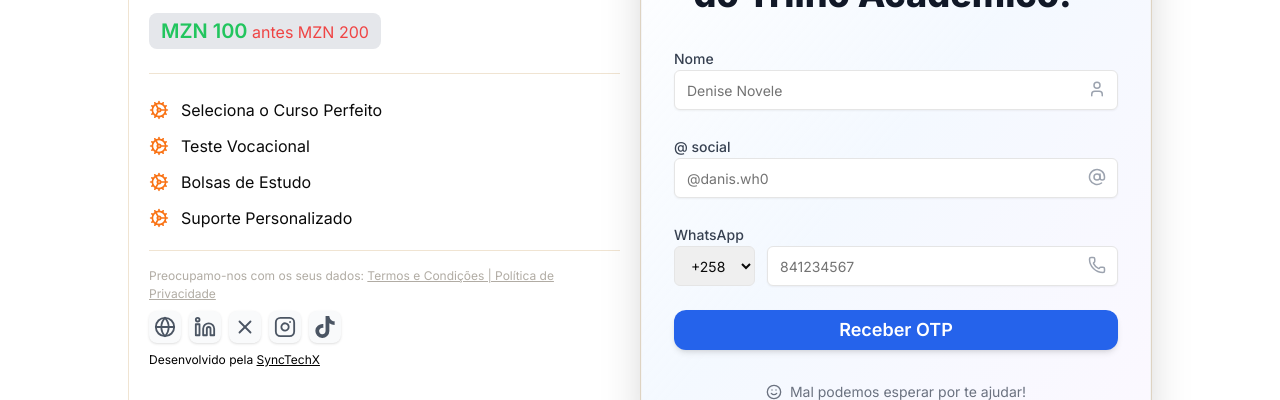
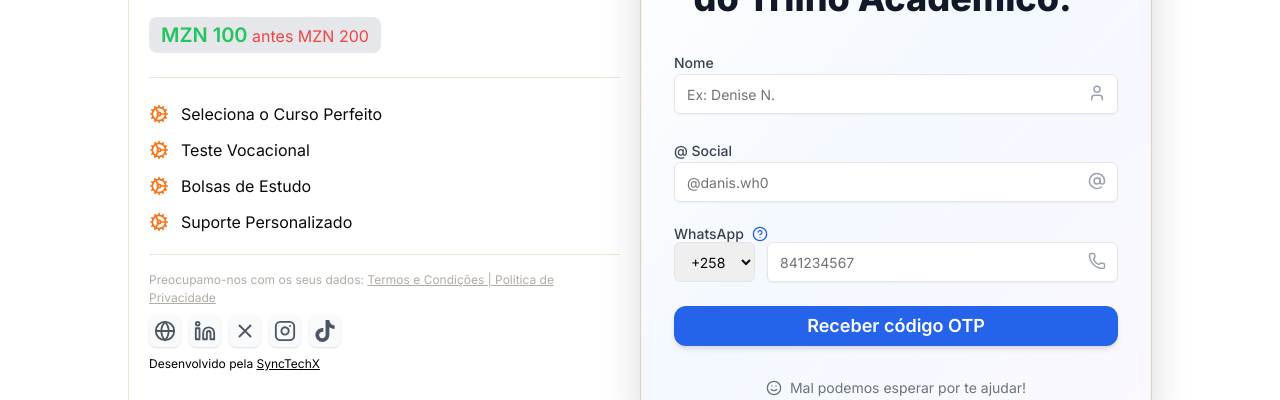
Before and after one commit to NiltonNovele/trilho-academico-waitinglist, a Next.js app: page / in a window 1280 px wide. Shown: the part 312-712 px from the top of the page. Built offline with nearby package versions, Linux system fonts and the light colour scheme.

Commit message:
final commit 2

```diff
--- a/components/EmailForm.tsx
+++ b/components/EmailForm.tsx
@@ -4,10 +4,22 @@ import toast from "react-hot-toast";
 import { Button } from "@/components/ui/button";
 import { Input } from "@/components/ui/input";
 import { Label } from "@/components/ui/label";
-import { LoaderCircle, User, Smile, Phone, AtSign, Hourglass, Lightbulb, Gift } from "lucide-react";
-import { motion } from "framer-motion";
+import {
+  LoaderCircle,
+  User,
+  Smile,
+  Phone,
+  AtSign,
+  Hourglass,
+  Lightbulb,
+  Gift,
+  HelpCircle,
+  X,
+} from "lucide-react";
+import { motion, AnimatePresence } from "framer-motion";
 
 const BACKEND_URL = "https://trilho-academico-waitinglist-backend.onrender.com";
+// const BACKEND_URL = "http://localhost:5000";
 
 interface EmailFormProps {
   title: string;
@@ -33,6 +45,8 @@ const EmailForm = ({ title, endDate }: EmailFormProps) => {
   const [isPending, startTransition] = useTransition();
   const [isLoading, setIsLoading] = useState(false);
   const [step, setStep] = useState<"phone" | "otp" | "challenge">("phone");
+  const [showInfo, setShowInfo] = useState(false);
+
   const [formData, setFormData] = useState({
     name: "",
     social: "",
@@ -42,9 +56,11 @@ const EmailForm = ({ title, endDate }: EmailFormProps) => {
     otp: "",
   });
 
-  const handleChange = (e: React.ChangeEvent<HTMLInputElement | HTMLTextAreaElement | HTMLSelectElement>) => {
+  const handleChange = (
+    e: React.ChangeEvent<HTMLInputElement | HTMLTextAreaElement | HTMLSelectElement>
+  ) => {
     const { name, value } = e.target;
-    setFormData(prev => ({ ...prev, [name]: value }));
+    setFormData((prev) => ({ ...prev, [name]: value }));
   };
 
   const getDaysLeft = () => {
@@ -53,11 +69,12 @@ const EmailForm = ({ title, endDate }: EmailFormProps) => {
     return Math.max(0, Math.ceil(diff / (1000 * 60 * 60 * 24)));
   };
 
+  // === STEP 1: SEND OTP ===
   const sendOtp = async (e: React.FormEvent) => {
     e.preventDefault();
     const { name, whatsapp, countryCode } = formData;
     if (!name || !whatsapp) {
-      toast.error("Por favor, preencha todos os campos!");
+      toast.error("Por favor, preenche todos os campos!");
       return;
     }
 
@@ -73,7 +90,7 @@ const EmailForm = ({ title, endDate }: EmailFormProps) => {
       const data = await res.json();
 
       if (res.ok) {
-        toast.success("✅ OTP enviado para o WhatsApp!");
+        toast.success("✅ Código OTP enviado para o teu WhatsApp!");
         setStep("otp");
       } else {
         toast.error(data.error || "Algo correu mal 😢");
@@ -86,11 +103,12 @@ const EmailForm = ({ title, endDate }: EmailFormProps) => {
     }
   };
 
+  // === STEP 2: VERIFY OTP ===
   const verifyOtp = async (e: React.FormEvent) => {
     e.preventDefault();
-    const { countryCode, whatsapp, otp } = formData;
+    const { name, social, countryCode, whatsapp, otp } = formData;
     if (!otp) {
-      toast.error("Insira o código OTP!");
+      toast.error("Insere o código OTP!");
       return;
     }
 
@@ -107,7 +125,7 @@ const EmailForm = ({ title, endDate }: EmailFormProps) => {
 
       if (res.ok) {
         toast.success("✅ Código verificado com sucesso!");
-        setStep("challenge"); // show challenge textbox now
+        setStep("challenge");
       } else {
         toast.error(data.error || "Código inválido");
       }
@@ -119,11 +137,12 @@ const EmailForm = ({ title, endDate }: EmailFormProps) => {
     }
   };
 
+  // === STEP 3: SEND CHALLENGE + OFFER ===
   const sendChallenge = async (e: React.FormEvent) => {
     e.preventDefault();
-    const { name, whatsapp, countryCode, challenge } = formData;
+    const { name, whatsapp, countryCode, challenge, social } = formData;
     if (!challenge) {
-      toast.error("Por favor, escreve o desafio!");
+      toast.error("Por favor, escreve o teu desafio!");
       return;
     }
 
@@ -134,12 +153,15 @@ const EmailForm = ({ title, endDate }: EmailFormProps) => {
       const res = await fetch(`${BACKEND_URL}/otp/send-offer`, {
         method: "POST",
         headers: { "Content-Type": "application/json" },
-        body: JSON.stringify({ phone: fullNumber, name }),
+        body: JSON.stringify({ phone: fullNumber, name, social }),
       });
       const data = await res.json();
 
       if (res.ok) {
-        toast.success("✅ Mensagem de oferta enviada com sucesso!");
+        toast.success("✅ Oferta enviada via WhatsApp!");
+        toast(
+          `👀 Fica atento! Vamos mencionar-te em ${social || "@teu_perfil"} quando o Trilho Académico for lançado!`
+        );
         setFormData({
           name: "",
           social: "",
@@ -179,72 +201,209 @@ const EmailForm = ({ title, endDate }: EmailFormProps) => {
         {title} <Gift className="text-yellow-400" size={28} />
       </h1>
 
+      {/* === STEP 1: TELEFONE === */}
       {step === "phone" && (
         <form onSubmit={sendOtp} className="space-y-6">
           <div>
-            <Label htmlFor="name" className="font-medium text-gray-700">Nome</Label>
+            <Label htmlFor="name" className="font-medium text-gray-700">
+              Nome
+            </Label>
             <div className="relative">
-              <Input type="text" name="name" value={formData.name} onChange={handleChange} placeholder="Denise Novele" className="pr-12 shadow-sm hover:shadow-md transition" />
-              <User className="absolute right-3 top-2.5 text-gray-400" size={18}/>
+              <Input
+                type="text"
+                name="name"
+                value={formData.name}
+                onChange={handleChange}
+                placeholder="Ex: Denise N."
+                className="pr-12 shadow-sm hover:shadow-md transition"
+              />
+              <User className="absolute right-3 top-2.5 text-gray-400" size={18} />
             </div>
           </div>
 
           <div>
-            <Label htmlFor="social" className="font-medium text-gray-700">@ social</Label>
+            <Label htmlFor="social" className="font-medium text-gray-700">
+              @ Social
+            </Label>
             <div className="relative">
-              <Input type="text" name="social" value={formData.social} onChange={handleChange} placeholder="@danis.wh0" className="pr-12 shadow-sm hover:shadow-md transition" />
-              <AtSign className="absolute right-3 top-2.5 text-gray-400" size={18}/>
+              <Input
+                type="text"
+                name="social"
+                value={formData.social}
+                onChange={handleChange}
+                placeholder="@danis.wh0"
+                className="pr-12 shadow-sm hover:shadow-md transition"
+              />
+              <AtSign className="absolute right-3 top-2.5 text-gray-400" size={18} />
             </div>
           </div>
 
           <div>
-            <Label htmlFor="whatsapp" className="font-medium text-gray-700">WhatsApp</Label>
+            <Label htmlFor="whatsapp" className="font-medium text-gray-700 flex items-center gap-2">
+              WhatsApp
+              <button
+                type="button"
+                onClick={() => setShowInfo(true)}
+                className="text-blue-600 hover:text-blue-800 transition"
+              >
+                <HelpCircle size={16} />
+              </button>
+            </Label>
+
             <div className="flex gap-3 relative">
-              <select name="countryCode" value={formData.countryCode} onChange={handleChange} className="border rounded-md px-3 py-2 text-sm focus:outline-none focus:ring-2 focus:ring-blue-400">
-                {Object.keys(countryPlaceholders).map(code => (
-                  <option key={code} value={code}>+{code}</option>
+              <select
+                name="countryCode"
+                value={formData.countryCode}
+                onChange={handleChange}
+                className="border rounded-md px-3 py-2 text-sm focus:outline-none focus:ring-2 focus:ring-blue-400"
+              >
+                {Object.keys(countryPlaceholders).map((code) => (
+                  <option key={code} value={code}>
+                    +{code}
+                  </option>
                 ))}
               </select>
-              <Input type="tel" name="whatsapp" value={formData.whatsapp} onChange={handleChange} placeholder={countryPlaceholders[formData.countryCode]} className="flex-1 pr-12 shadow-sm hover:shadow-md transition" />
-              <Phone className="absolute right-3 top-2.5 text-gray-400" size={18}/>
+              <Input
+                type="tel"
+                name="whatsapp"
+                value={formData.whatsapp}
+                onChange={handleChange}
+                placeholder={countryPlaceholders[formData.countryCode]}
+                className="flex-1 pr-12 shadow-sm hover:shadow-md transition"
+              />
+              <Phone className="absolute right-3 top-2.5 text-gray-400" size={18} />
             </div>
           </div>
 
-          <Button disabled={isPending || isLoading} type="submit" className="w-full py-5 text-lg font-semibold bg-blue-600 hover:bg-blue-700 text-white rounded-xl shadow-md transition-all flex items-center justify-center gap-2">
-            {isPending || isLoading ? <LoaderCircle className="animate-spin" size={22}/> : "Receber OTP"}
+          <Button
+            disabled={isPending || isLoading}
+            type="submit"
+            className="w-full py-5 text-lg font-semibold bg-blue-600 hover:bg-blue-700 text-white rounded-xl shadow-md transition-all flex items-center justify-center gap-2"
+          >
+            {isPending || isLoading ? <LoaderCircle className="animate-spin" size={22} /> : "Receber código OTP"}
           </Button>
         </form>
       )}
 
+      {/* === STEP 2: OTP === */}
       {step === "otp" && (
         <form onSubmit={verifyOtp} className="space-y-5">
-          <Label htmlFor="otp" className="font-medium text-gray-700">Código OTP</Label>
-          <Input type="text" name="otp" value={formData.otp} onChange={handleChange} placeholder="Ex: 123456" maxLength={6} className="text-center shadow-sm hover:shadow-md transition"/>
+          <Label htmlFor="otp" className="font-medium text-gray-700">
+            Código OTP
+          </Label>
+          <Input
+            type="text"
+            name="otp"
+            value={formData.otp}
+            onChange={handleChange}
+            placeholder="Ex: 123456"
+            maxLength={6}
+            className="text-center shadow-sm hover:shadow-md transition"
+          />
           <div className="text-center text-sm text-yellow-600 font-medium">
-            Ao verificar o OTP, receberás **50% de desconto válido por 30 dias!**
+            Ao verificares o código, receberás **50% de desconto válido por 30 dias!**
           </div>
-          <Button type="submit" disabled={isPending || isLoading} className="w-full py-5 text-lg font-semibold bg-green-600 hover:bg-green-700 text-white rounded-xl shadow-md transition-all flex items-center justify-center gap-2">
-            {isPending || isLoading ? <LoaderCircle className="animate-spin" size={22}/> : "Verificar OTP"}
+          <Button
+            type="submit"
+            disabled={isPending || isLoading}
+            className="w-full py-5 text-lg font-semibold bg-green-600 hover:bg-green-700 text-white rounded-xl shadow-md transition-all flex items-center justify-center gap-2"
+          >
+            {isPending || isLoading ? <LoaderCircle className="animate-spin" size={22} /> : "Verificar código"}
           </Button>
         </form>
       )}
 
+      {/* === STEP 3: DESAFIO === */}
       {step === "challenge" && (
         <form onSubmit={sendChallenge} className="space-y-5">
-          <Label htmlFor="challenge" className="font-medium text-gray-700">Conta-nos um desafio</Label>
+          <Label htmlFor="challenge" className="font-medium text-gray-700">
+            Conta-nos um desafio
+          </Label>
           <div className="relative">
-            <textarea name="challenge" value={formData.challenge} onChange={handleChange} placeholder="Partilha um desafio que encontraste ou estás a enfrentar no acesso ao ensino superior..." className="w-full min-h-[140px] resize-none border rounded-xl px-4 py-3 text-sm focus:outline-none focus:ring-2 focus:ring-purple-400 shadow-sm hover:shadow-md transition"/>
-            <Lightbulb className="absolute right-4 top-4 text-gray-400" size={20}/>
+            <textarea
+              name="challenge"
+              value={formData.challenge}
+              onChange={handleChange}
+              placeholder="Partilha um desafio que encontraste ou estás a enfrentar no acesso ao ensino superior..."
+              className="w-full min-h-[140px] resize-none border rounded-xl px-4 py-3 text-sm focus:outline-none focus:ring-2 focus:ring-purple-400 shadow-sm hover:shadow-md transition"
+            />
+            <Lightbulb className="absolute right-4 top-4 text-gray-400" size={20} />
           </div>
-          <Button type="submit" disabled={isPending || isLoading} className="w-full py-5 text-lg font-semibold bg-purple-600 hover:bg-purple-700 text-white rounded-xl shadow-md transition-all flex items-center justify-center gap-2">
-            {isPending || isLoading ? <LoaderCircle className="animate-spin" size={22}/> : "Enviar"}
+          <Button
+            type="submit"
+            disabled={isPending || isLoading}
+            className="w-full py-5 text-lg font-semibold bg-purple-600 hover:bg-purple-700 text-white rounded-xl shadow-md transition-all flex items-center justify-center gap-2"
+          >
+            {isPending || isLoading ? <LoaderCircle className="animate-spin" size={22} /> : "Enviar"}
           </Button>
         </form>
       )}
 
       <div className="text-center text-sm text-gray-500 mt-4 flex items-center justify-center gap-2">
-        <Smile size={16}/> Mal podemos esperar por te ajudar!
+        <Smile size={16} /> Mal podemos esperar por te ajudar!
       </div>
+
+      {/* === MODAL === */}
+      <AnimatePresence>
+        {showInfo && (
+          <motion.div
+            initial={{ opacity: 0 }}
+            animate={{ opacity: 1 }}
+            exit={{ opacity: 0 }}
+            className="fixed inset-0 bg-black/50 flex items-center justify-center z-50"
+          >
+            <motion.div
+  initial={{ scale: 0.9, opacity: 0 }}
+  animate={{ scale: 1, opacity: 1 }}
+  exit={{ scale: 0.9, opacity: 0 }}
+  className="bg-white rounded-2xl p-8 max-w-md mx-auto text-gray-700 relative shadow-2xl"
+>
+  <button
+    onClick={() => setShowInfo(false)}
+    className="absolute top-4 right-4 text-gray-500 hover:text-gray-700 transition-colors"
+  >
+    <X size={20} />
+  </button>
+
+  <h2 className="text-xl font-bold mb-4 text-gray-900 flex items-center gap-2">
+    <HelpCircle size={20} className="text-blue-600" /> Porque pedimos o teu WhatsApp?
+  </h2>
+
+  <p className="text-sm leading-relaxed mb-4">
+    O teu número de WhatsApp será usado apenas para te enviar:
+  </p>
+
+  <ul className="list-disc list-inside text-sm space-y-2 mb-4">
+    <li>O código de verificação (OTP) para garantir a tua segurança.</li>
+    <li>A tua oferta exclusiva de <strong>50% de desconto</strong>.</li>
+    <li>Notificações sobre o lançamento e atualizações da plataforma.</li>
+  </ul>
+
+  <p className="text-sm leading-relaxed mb-4">
+    Também iremos usar o teu <strong>@social</strong> ({formData.social || "@teu_perfil"}) para te
+    mencionar nas nossas redes sociais quando o <strong>Trilho Académico</strong> for lançado! 🎉
+  </p>
+
+  <p className="text-sm leading-relaxed mb-4">
+    Prometemos <strong>nunca partilhar</strong> ou usar o teu número para qualquer outro fim. 💙
+  </p>
+
+  <p className="text-xs text-gray-500 italic mb-6">
+    Podes cancelar ou recusar estas comunicações a qualquer momento durante a conversa no WhatsApp.
+  </p>
+
+  <div className="text-center">
+    <Button
+      onClick={() => setShowInfo(false)}
+      className="bg-blue-600 hover:bg-blue-700 text-white transition-colors"
+    >
+      Percebi
+    </Button>
+  </div>
+</motion.div>
+          </motion.div>
+        )}
+      </AnimatePresence>
     </motion.div>
   );
 };
```
Also changed, not shown: 1 other file (tests, documents, lock files or other folders).
